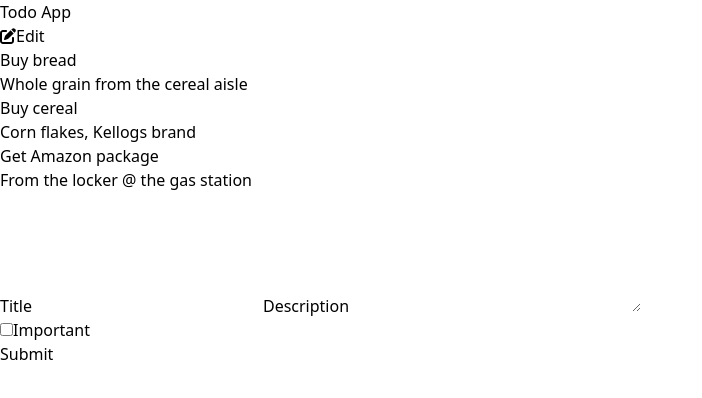
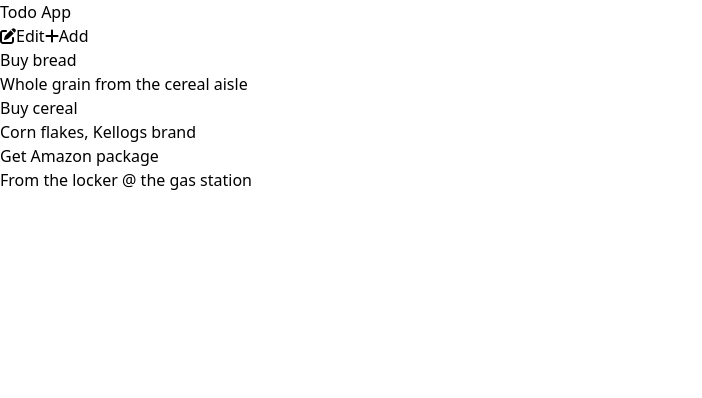
Before and after one commit to migvidal/todo-app-demo-pro, a React (Vite) app: page / in a window 1280 px wide. Shown: the top 398 px of the page, without its empty margins (0-702 px from the left). Built offline with nearby package versions, Linux system fonts and the light colour scheme.

Commit message:
Fixes: improve some styles, close modal on submit

```diff
--- a/src/App.tsx
+++ b/src/App.tsx
@@ -2,18 +2,20 @@ import { useState } from "react"
 import { Todo, dummyTodos } from "./Todo"
 import { TodoItem } from "./TodoItem"
 import React from "react";
-import { todo } from "node:test";
 import { FontAwesomeIcon } from '@fortawesome/react-fontawesome'
 import { faEdit } from '@fortawesome/free-solid-svg-icons'
+import { faPlus } from '@fortawesome/free-solid-svg-icons'
+import { faXmark } from '@fortawesome/free-solid-svg-icons'
 import { CustomButton } from "./CustomButton";
 import { ComposeWindow } from "./ComposeWindow";
 
 const App = () => {
   let [todos, setTodos] = useState(dummyTodos);
-  function addTodo(todo: Todo) {
+  function submitTodo(todo: Todo) {
     const newSet = new Set(todos);
     newSet.add(todo);
     setTodos(newSet);
+    setDialogVisible(false);
   }
 
   let [doneTodos, setDoneTodos] = useState(new Set<Todo>());
@@ -26,12 +28,24 @@ const App = () => {
     }
     setDoneTodos(newSet);
   }
+  let [dialogVisible, setDialogVisible] = useState(false);
   let [editMode, setEditMode] = useState(false);
 
   return (
     <main className="m-2 max-w-xl">
       <h1 className="text-2xl font-bold">Todo App</h1>
-      <CustomButton label={"Edit"} icon={<FontAwesomeIcon icon={faEdit} />} onClick={ () => setEditMode(!editMode)} />
+      <div className="flex flex-row">
+        <CustomButton
+          style=""
+          label={"Edit"}
+          icon={<FontAwesomeIcon icon={faEdit} />}
+          onClick={() => setEditMode(!editMode)} />
+        <CustomButton
+          style=""
+          label={"Add"}
+          icon={<FontAwesomeIcon icon={faPlus} />}
+          onClick={() => setDialogVisible(true)} />
+      </div>
       {Array.from(todos).map(todo =>
         <TodoItem
           key={todo.title}
@@ -41,7 +55,20 @@ const App = () => {
           onClick={() => updateDoneTodos(todo)}
           isChecked={doneTodos.has(todo)} />
       )}
-      <ComposeWindow onSubmit={newTodo => addTodo(newTodo)}/>
+      <dialog open={dialogVisible} className="absolute top-0 left-0 p-10 m-2 rounded-2xl bg-slate-200/90 dark:bg-slate-900/95">
+        <div className="flex flex-row-reverse">
+          <CustomButton
+            style=""
+            label={"Close"}
+            icon={<FontAwesomeIcon icon={faXmark} />}
+            onClick={() => setDialogVisible(false)}
+          />
+        </div>
+        <ComposeWindow
+          onSubmit={newTodo => submitTodo(newTodo)}
+        />
+
+      </dialog>
     </main>
   )
 }
--- a/src/ComposeWindow.tsx
+++ b/src/ComposeWindow.tsx
@@ -5,7 +5,7 @@ import { title } from "process";
 import { CustomButton } from "./CustomButton";
 
 export const ComposeWindow = ({ onSubmit }: { onSubmit: (todo: Todo) => any }) => {
-    let cardStyle = "rounded-lg my-2 p-4 border-2 border-gray-500 text-black dark:bg-slate-800 dark:text-white"
+    let cardStyle = "rounded-lg my-2 p-4 border-2 border-gray-500 dark:bg-slate-800"
     let [formPayload, setFormPayload] = useState(new Todo("", "", false))
     function onFormSubmit(e: FormEvent) {
         e.preventDefault();
@@ -25,7 +25,7 @@ export const ComposeWindow = ({ onSubmit }: { onSubmit: (todo: Todo) => any }) =
         setFormPayload(newTodo)
     }
     return (
-        <form className="flex flex-col" onSubmit={e => onFormSubmit(e)}>
+        <form className="flex flex-col dark:text-white" onSubmit={e => onFormSubmit(e)}>
             <label htmlFor="todo-title-input">Title</label>
             <input className={cardStyle} onChange={e => onTitleChange(e.target.value)} type="text" required name="todo-title-input" id="todo-title-input" />
             <label htmlFor="todo-description-input">Description</label>
@@ -36,7 +36,7 @@ export const ComposeWindow = ({ onSubmit }: { onSubmit: (todo: Todo) => any }) =
                 <label htmlFor="todo-important-input">Important</label>
             </div>
             <div>
-                <CustomButton label={"Submit"} icon={undefined} onClick={() => { }} />
+                <CustomButton style="" label={"Submit"} icon={undefined} onClick={() => { }} />
             </div>
         </form>
     )
--- a/src/CustomButton.tsx
+++ b/src/CustomButton.tsx
@@ -1,14 +1,14 @@
 import { icon } from "@fortawesome/fontawesome-svg-core"
 import React, { ReactNode } from "react"
 
-export const CustomButton = ({ label, icon, onClick }: { label: string, icon: ReactNode | undefined, onClick: () => any }) => {
+export const CustomButton = ({ label, icon, onClick, style }: { label: string, icon: ReactNode | undefined, onClick: () => any, style: string }) => {
     const iconIsDefined = typeof icon !== 'undefined'
     const lightStyles = "text-cyan-500 border-cyan-500 hover:bg-cyan-500 hover:text-white"
     const darkStyles = "dark:text-cyan-400 dark:border-cyan-400 dark:hover:bg-cyan-400"
-    const style = "flex items-center rounded-full px-3 py-1 m-2 border-2" + " " + lightStyles + " " + darkStyles
+    const finalStyle = "flex items-center rounded-full px-3 py-1 m-2 border-2" + " " + style + " " + lightStyles + " " + darkStyles
     const separator = <span className="px-1"></span>
     return (
-        <button className={style} onClick={onClick} aria-description={label}>
+        <button className={finalStyle} onClick={onClick} aria-description={label}>
             {iconIsDefined ? icon : ""}
             {iconIsDefined ? separator : ""}
             <span>{label}</span>
```
